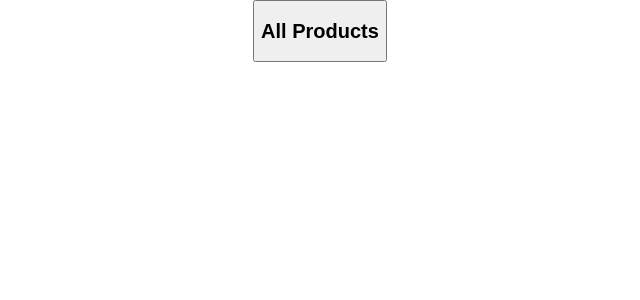
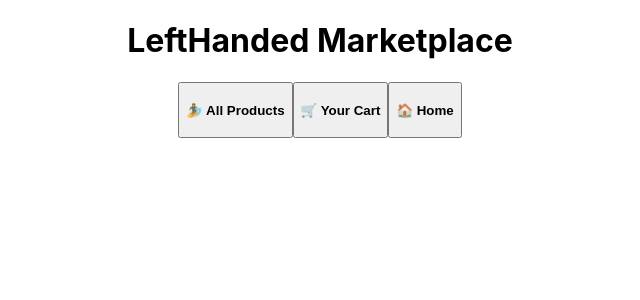
Before and after one commit to Alex-Harron/lefthanded-marketplace, a React (Create React App) app: page / in a window 1280 px wide. Shown: the top 300 px of the page, without its empty margins (320-960 px from the left). Built offline with nearby package versions, Linux system fonts and the light colour scheme.

Commit message:
updated navbar

```diff
--- a/src/App.js
+++ b/src/App.js
@@ -1,4 +1,3 @@
-import logo from './logo.svg';
 import './App.css';
 import NavBar from './components/NavBar'
 import {
@@ -12,6 +11,7 @@ function App() {
   return (
     <Router>
     <div className="App">
+      <h1>LeftHanded Marketplace</h1>
         <NavBar />
     </div>
     </Router>
--- a/src/components/NavBar.js
+++ b/src/components/NavBar.js
@@ -4,11 +4,15 @@ import {BrowserRouter as Router, Switch, Route, Link} from 'react-router-dom';
 function NavBar() {
     return (
         <div id='nav-bar'>
-            <Switch>
             <Link to="/products">
-                <button><h2>All Products</h2></button>
+                <button><h4>&#x1F3C4; All Products</h4></button>
             </Link>
-            </Switch>
+            <Link to="/cart">
+                <button><h4>&#x1F6D2; Your Cart</h4></button>
+            </Link>
+            <Link to="/">
+                <button><h4>&#x1F3E0; Home</h4></button>
+            </Link>
         </div>
     )
 }
```
